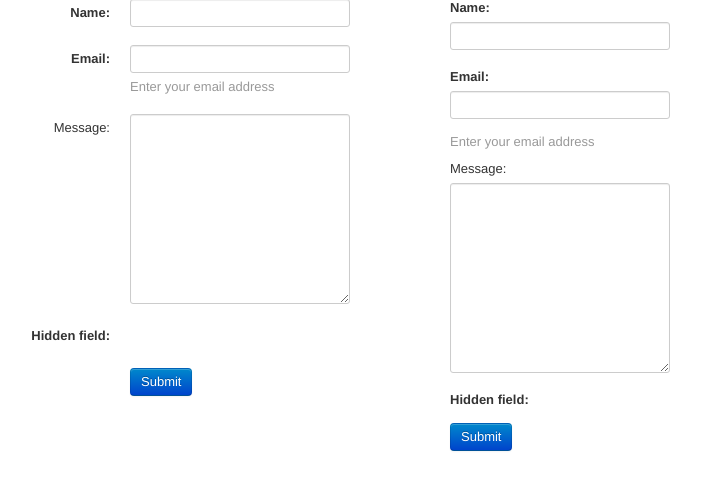
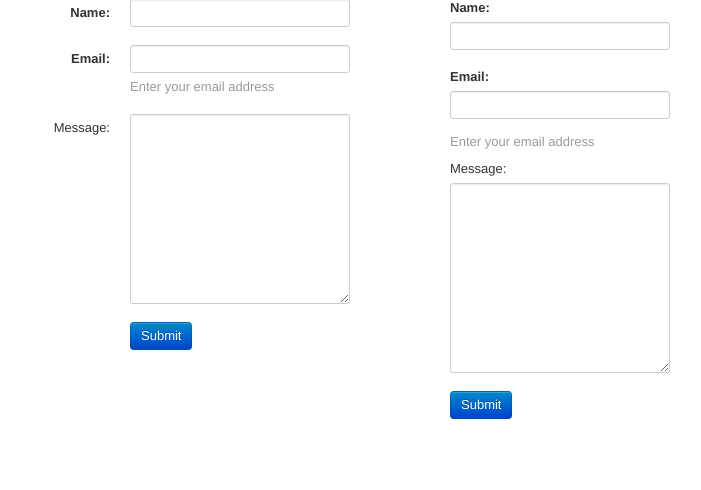
Before and after one commit to madisona/djbootstrap, a Django app: page / in a window 1280 px wide. Shown: the part 275-765 px from the top of the page, without its empty margins (200-901 px from the left). Run offline with Django 3.2, Linux system fonts and the light colour scheme; some libraries are stand-ins or nearby versions.

Commit message:
fixed bootstrapped_form to treat hidden fields properly

```diff
--- a/djbootstrap/templates/djbootstrap/bootstrapped_form.html
+++ b/djbootstrap/templates/djbootstrap/bootstrapped_form.html
@@ -6,7 +6,8 @@
     {% endfor %}
   </ul>
 {% endif %}
-{% for field in form %}
+<div style="display:none;">{% for field in form.hidden_fields %}{{ field }}{% endfor %}</div>
+{% for field in form.visible_fields %}
   <fieldset class="control-group{% if field.errors %} error{% endif %}">
     <label class="control-label" for="{{ field.auto_id }}">
       {% if field.field.required %}
```
